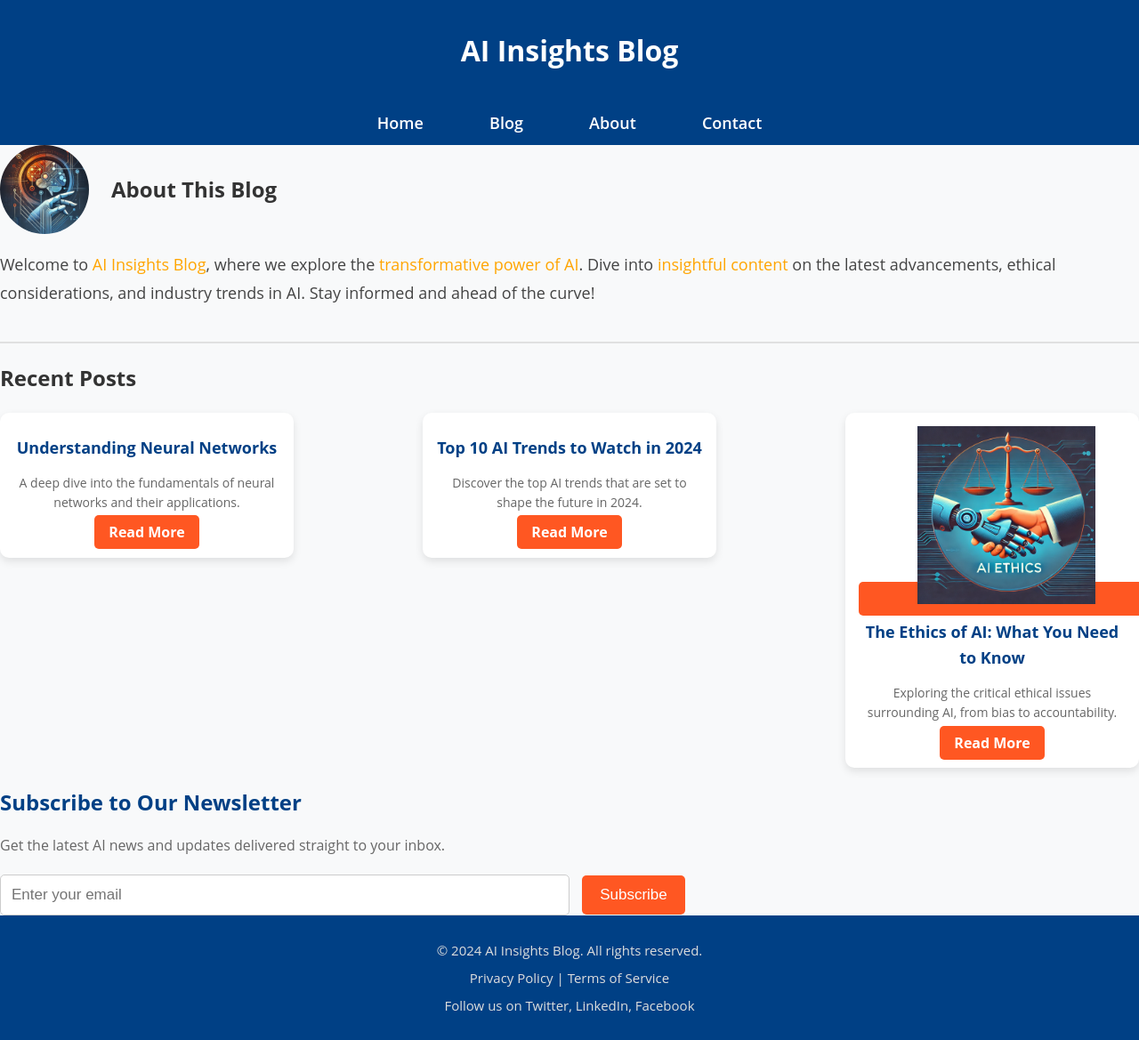
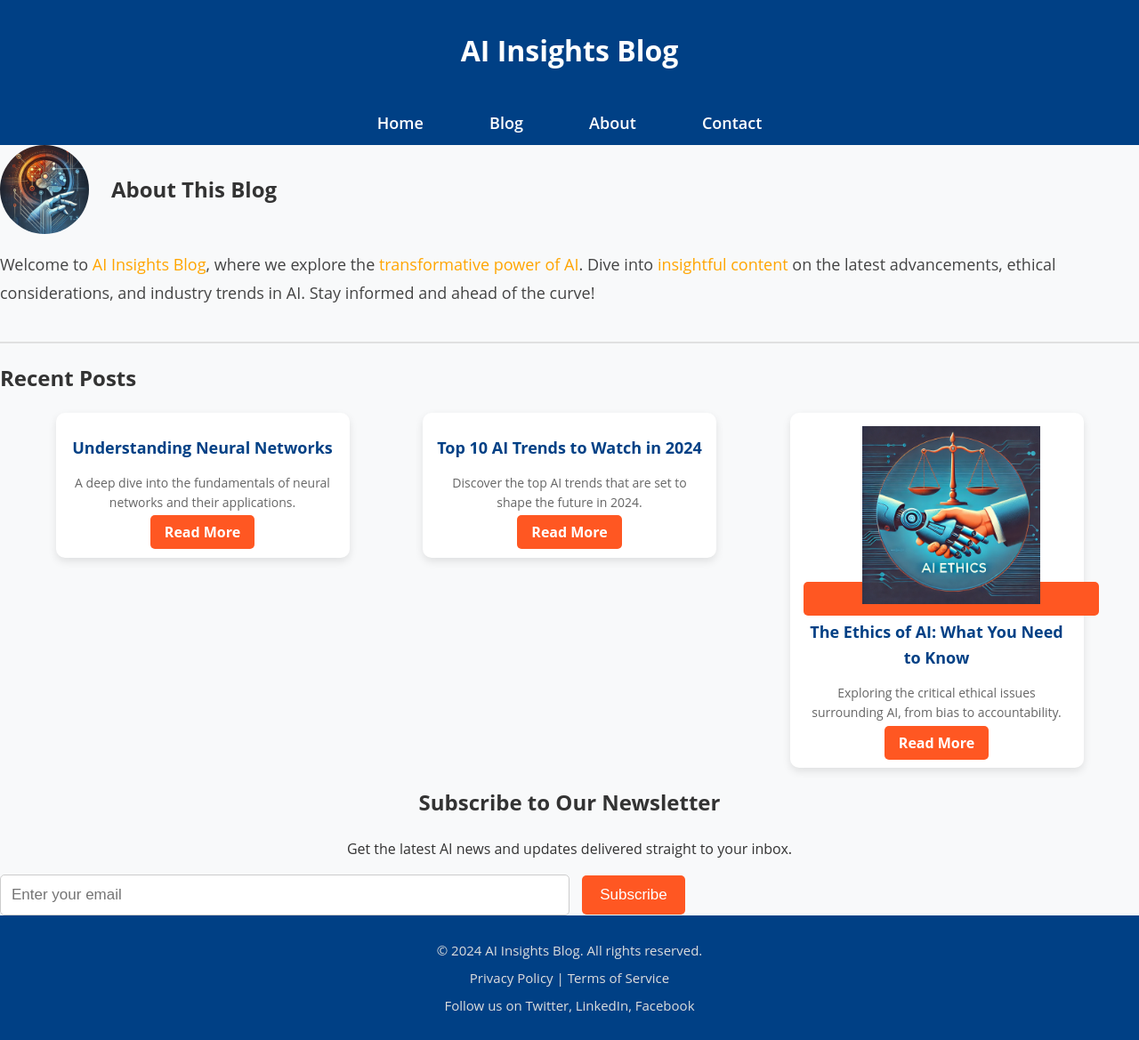
Before and after one commit to tomsonius/tomsonius.github.io, a Jekyll site: the page built from index.html, in a window 1280 px wide. Shown: the whole page at 89% size. Built offline with Jekyll 4.4.1, drawn with Linux system fonts in a browser that asks for light colours.

Commit message:
Update main.css

```diff
--- a/assets/css/main.css
+++ b/assets/css/main.css
@@ -108,9 +108,8 @@ nav ul li a:hover {
 
 .post-grid {
     display: flex;
-    flex-wrap: wrap;
+    justify-content: space-evenly; /* Evenly distribute posts */
     gap: 20px;
-    justify-content: space-between;
     align-items: flex-start; /* Ensure boxes align at the top */
 }
 
@@ -175,7 +174,7 @@ nav ul li a:hover {
     width: 100%; /* Full width under the image */
     height: 6px; /* Horizontal bar height */
     background-color: #ff5722;
-    margin: 0 auto; /* Center the bar */
+    margin: 10px 0; /* Proper spacing below the image */
 }
 
 /* Newsletter Section Styling */
@@ -186,16 +185,9 @@ nav ul li a:hover {
     text-align: center;
 }
 
-.newsletter h2 {
-    font-size: 24px;
-    color: #004085;
-    margin-bottom: 15px;
-}
-
+.newsletter h2,
 .newsletter p {
-    font-size: 16px;
-    color: #666;
-    margin-bottom: 20px;
+    text-align: center; /* Ensure all text in the newsletter is centered */
 }
 
 .newsletter input[type="email"] {
```
